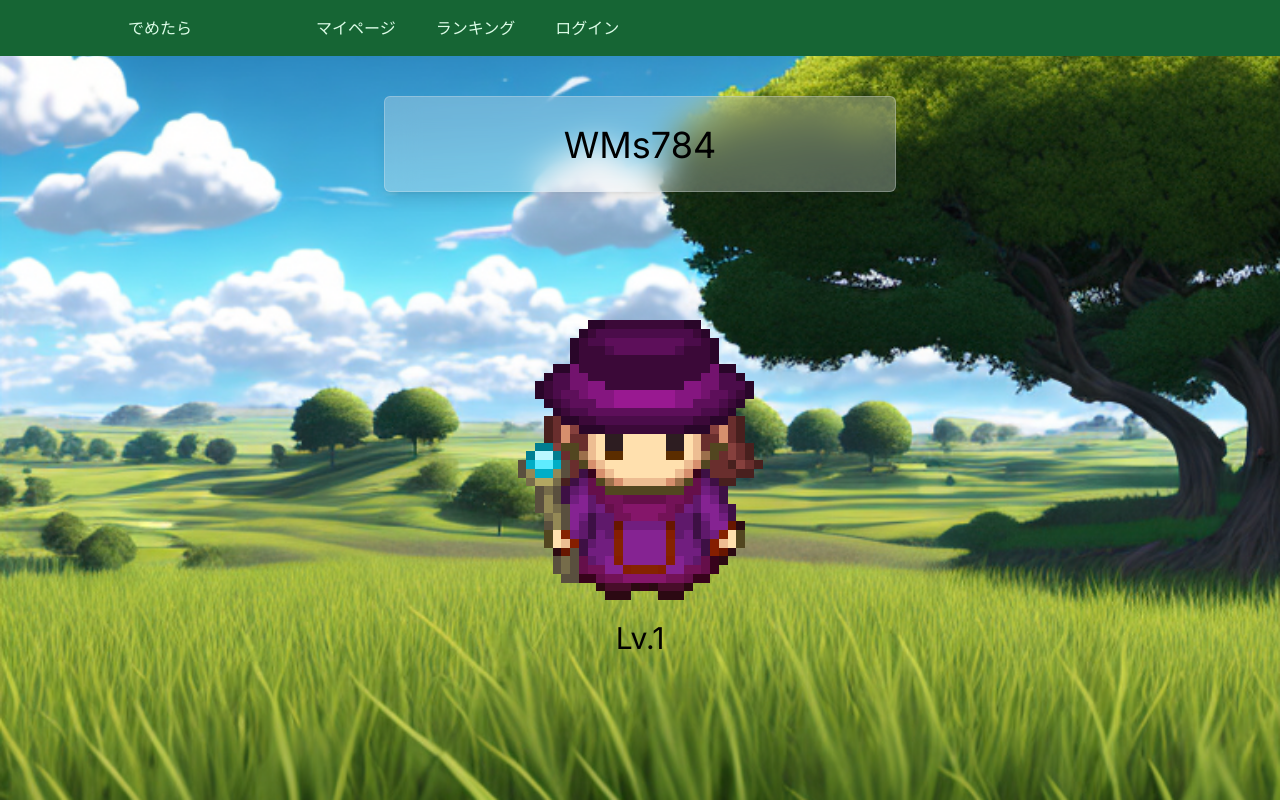
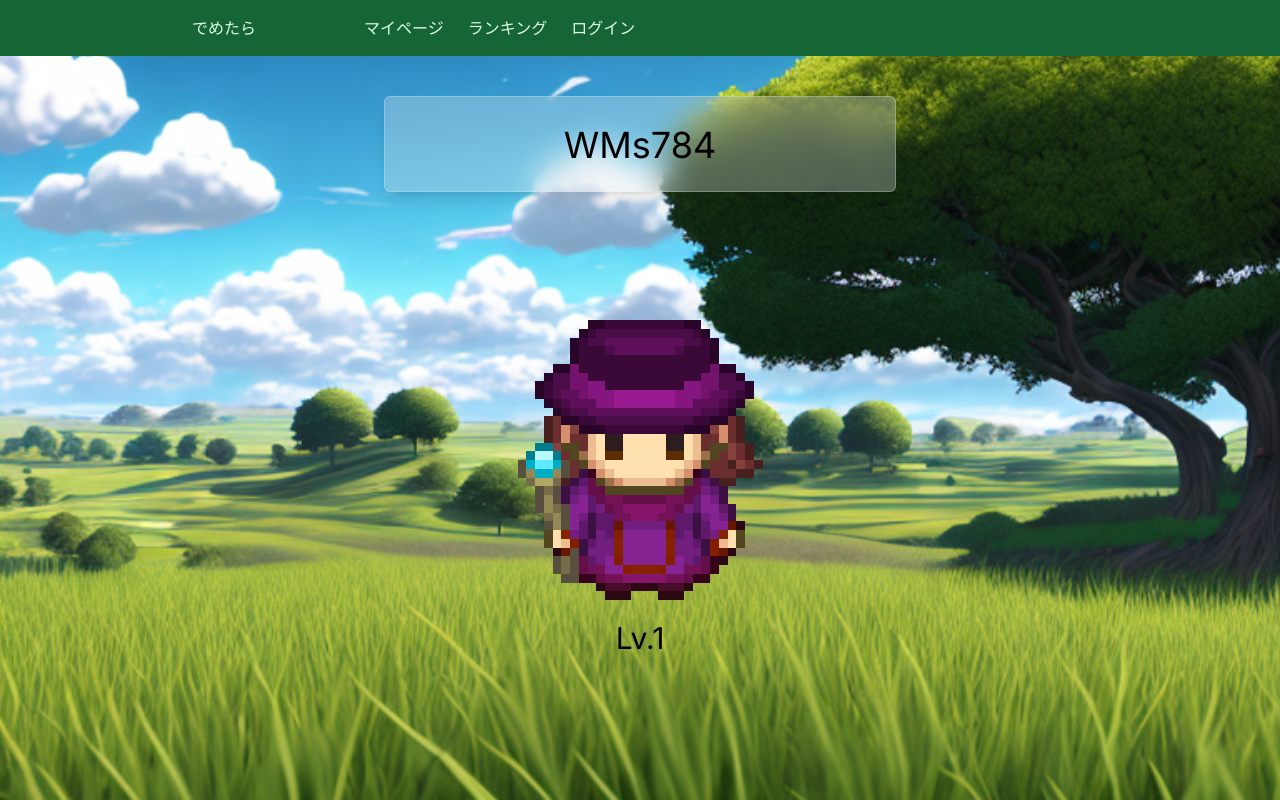
Before and after one commit to preHackUvitaminD/vitaminD_front, a Next.js app: page / in a window 1280 px wide. Built offline with nearby package versions, Linux system fonts and the light colour scheme; no server answers.

Commit message:
change header space

```diff
--- a/src/app/header.tsx
+++ b/src/app/header.tsx
@@ -10,20 +10,21 @@ export const Header: React.FC = () => {
   return (
     <header>
       <nav className="bg-green-800 w-full">
-        <div className="flex items-center pl-8 h-14">
-          <div className="flex space-x-4">
+        <div className="flex justify-between max-w-6xl mx-auto items-center pl-8 h-14">
+          <div className="flex space-x-50">
             <div className="text-green-100 px-24 py-2">でめたら</div>
+            <div className="flex ml-auto mr-0">
               <Link href="/">
-              <div className="text-green-100 hover:bg-green-700 px-3 py-2 rounded">
+                <div className="text-green-100 hover:bg-green-700 px-3 py-2 rounded ml-auto mr-0">
                   マイページ
                 </div>
               </Link>
               <Link href="/ranking">
-              <div className="text-green-100 hover:bg-green-700 px-3 py-2 rounded">
+                <div className="text-green-100 hover:bg-green-700 px-3 py-2 rounded ml-auto mr-0">
                   ランキング
                 </div>
               </Link>
-            <div className="text-green-100 hover:bg-green-700 px-3 py-2 rounded">
+              <div className="text-green-100 hover:bg-green-700 px-3 py-2 rounded ml-auto mr-0">
                 {token ? (
                   <span></span>
                 ) : (
@@ -34,6 +35,7 @@ export const Header: React.FC = () => {
               </div>
             </div>
           </div>
+        </div>
       </nav>
     </header>
   )
```
Lines whose indentation alone changed are shown as unchanged.
